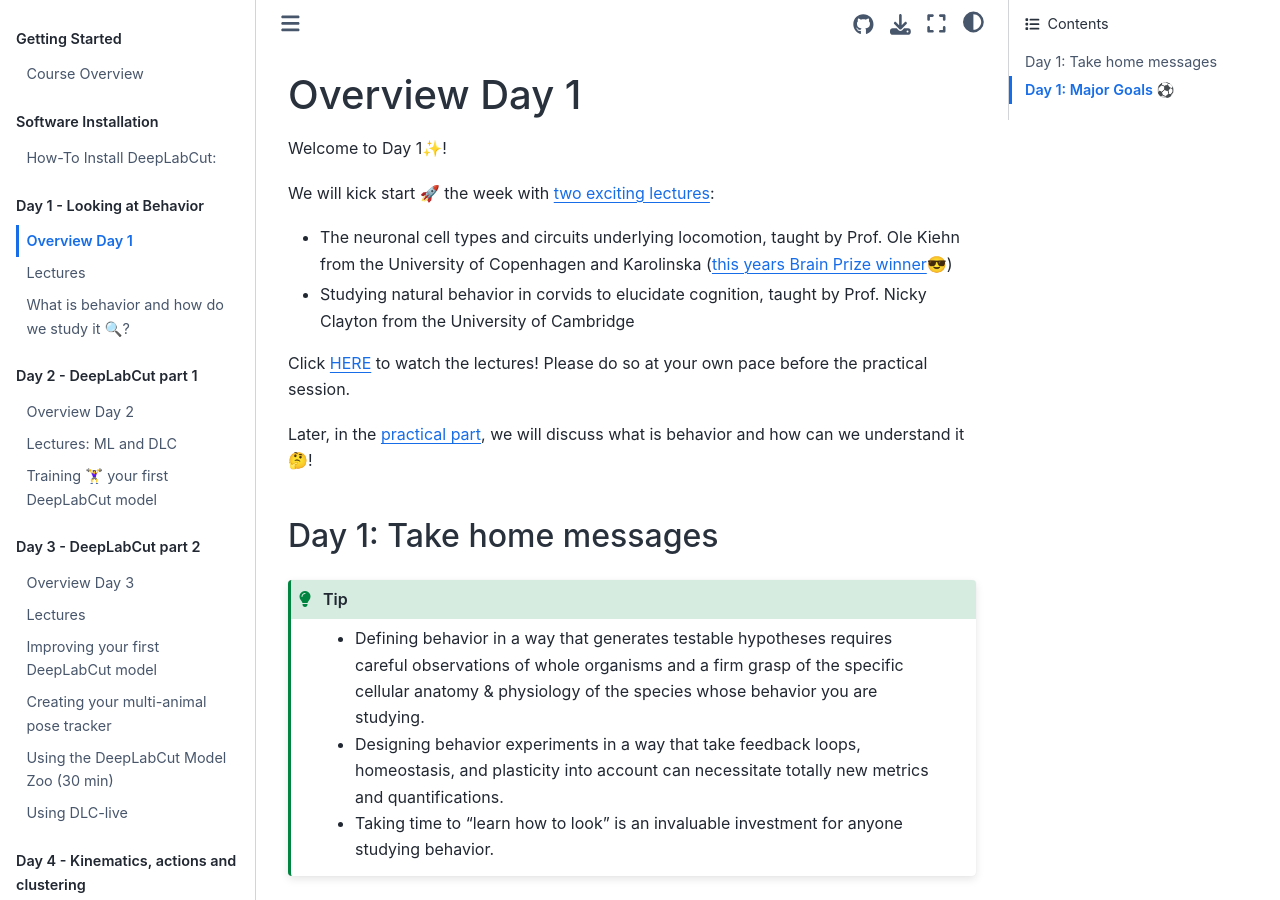
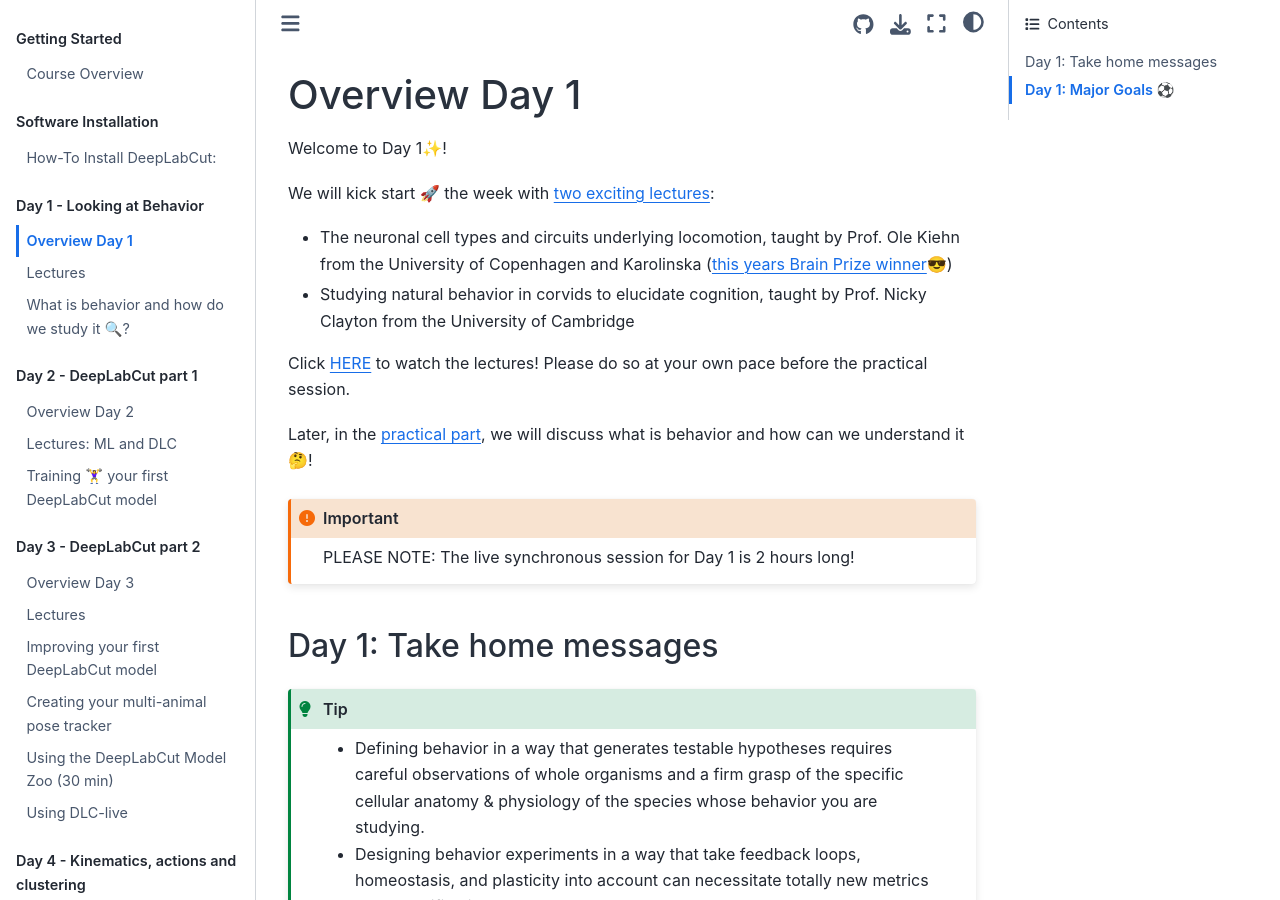
Before and after one commit to AlexEMG/DLC-Cajal-Course, a Jupyter Book: the page built from content/Day1_Overview.md, in a window 1280 px wide and 900 px high. Built offline with Jupyter Book 1.0.4 settings and Sphinx 7.4.7 and the Sphinx Book theme 1.1.4, drawn with Linux system fonts in a browser that asks for light colours; cross-references to code outside the pages are shown as plain code.

Commit message:
reminder that live sync on day 1 is 2 hrs long (#101)

````diff
--- a/content/Day1_Overview.md
+++ b/content/Day1_Overview.md
@@ -10,6 +10,10 @@ Prof. Nicky Clayton from the University of Cambridge
 Click [HERE](Day1_Lectures.md) to watch the lectures! Please do so at your own pace before the practical session.
 
 Later, in the [practical part](Day1_Practicals.md), we will discuss what is behavior and how can we understand it 🤔!
+
+```{important}
+PLEASE NOTE: The live synchronous session for Day 1 is 2 hours long!
+```
 
 ## Day 1: Take home messages
 
````
